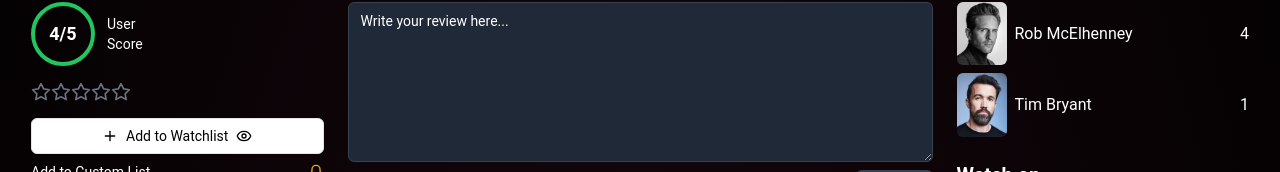
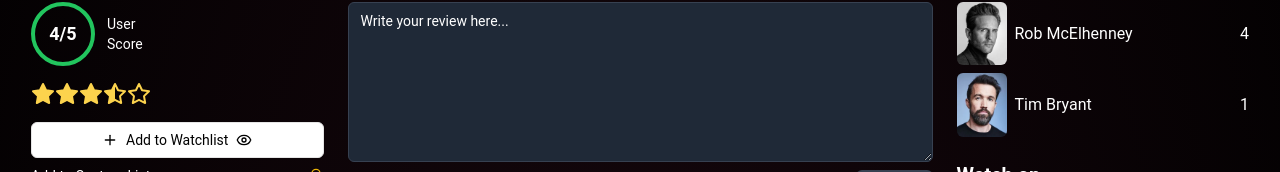
Before and after one commit to AcEl-js/syncHomie, a Next.js app: page /mediatwo in a window 1280 px wide. Shown: the part 738-910 px from the top of the page. Built offline with nearby package versions, Linux system fonts and the light colour scheme; no server answers.

Commit message:
add the rating stars to mediatwo page

```diff
--- a/src/app/mediatwo/page.tsx
+++ b/src/app/mediatwo/page.tsx
@@ -18,6 +18,7 @@ import { Bell, Eye, Plus } from "lucide-react"
 import { Progress } from "@/components/ui/progress"
 import { Textarea } from "@/components/ui/textarea"
 import { Badge } from "@/components/ui/badge"
+import StarRating from "./rating";
 
 interface Show {
     title: string
@@ -126,23 +127,11 @@ const shows: Show[] = [
             <div className="flex items-center justify-between">
 
               <div className="flex">
-                {[1, 2, 3, 4, 5].map((star) => (
-                  <svg
-                    key={star}
-                    xmlns="http://www.w3.org/2000/svg"
-                    width="20"
-                    height="20"
-                    viewBox="0 0 24 24"
-                    fill="none"
-                    stroke="currentColor"
-                    strokeWidth="2"
-                    strokeLinecap="round"
-                    strokeLinejoin="round"
-                    className="text-gray-500"
-                  >
-                    <polygon points="12 2 15.09 8.26 22 9.27 17 14.14 18.18 21.02 12 17.77 5.82 21.02 7 14.14 2 9.27 8.91 8.26 12 2" />
-                  </svg>
-                ))}
+
+              <div>
+
+                <StarRating rating={3.5} />
+              </div>
               </div>
             </div>
 
--- /dev/null
+++ b/src/app/mediatwo/rating.tsx
@@ -0,0 +1,112 @@
+"use client"
+
+import { useState } from "react";
+type Props = {
+    onChange?: (starPosition: number) => void;
+    rating?:number
+    totalStars?:number
+    size?:number
+    color?:string
+
+  };
+export default function StarRating({
+    rating = 0,
+    totalStars = 5,
+    size = 24,
+    color = "#FCD34D",
+    onChange
+  }: Props) {
+    const [hoverRating, setHoverRating] = useState(0);
+
+    // Calculate the percentage fill for partial stars
+    const getStarFill = (starPosition:number) => {
+      const isInteractive = typeof onChange === 'function';
+      const currentRating = isInteractive && hoverRating > 0 ? hoverRating : rating;
+
+      if (currentRating >= starPosition) {
+        return 100; // Full star
+      } else if (currentRating > starPosition - 1) {
+        // Calculate percentage for partial star
+        return (currentRating - Math.floor(currentRating)) * 100;
+      }
+      return 0; // Empty star
+    };
+
+    const handleClick = (starPosition:number) => {
+      if (typeof onChange === 'function') {
+        onChange(starPosition);
+      }
+    };
+
+    const handleMouseEnter = (starPosition:number) => {
+      if (typeof onChange === 'function') {
+        setHoverRating(starPosition);
+      }
+    };
+
+    const handleMouseLeave = () => {
+      if (typeof onChange === 'function') {
+        setHoverRating(0);
+      }
+    };
+
+    return (
+      <div className="flex items-center">
+        {[...Array(totalStars)].map((_, index) => {
+          const starPosition = index + 1;
+          const fillPercentage = getStarFill(starPosition);
+
+          return (
+            <div
+              key={index}
+              className={typeof onChange === 'function' ? "relative cursor-pointer" : "relative"}
+              onClick={() => handleClick(starPosition)}
+              onMouseEnter={() => handleMouseEnter(starPosition)}
+              onMouseLeave={handleMouseLeave}
+            >
+              <svg
+                xmlns="http://www.w3.org/2000/svg"
+                width={size}
+                height={size}
+                viewBox="0 0 24 24"
+                fill="none"
+                stroke="currentColor"
+                strokeWidth="2"
+                strokeLinecap="round"
+                strokeLinejoin="round"
+                className="text-[#FCD34D]"
+              >
+                <polygon points="12 2 15.09 8.26 22 9.27 17 14.14 18.18 21.02 12 17.77 5.82 21.02 7 14.14 2 9.27 8.91 8.26 12 2" />
+              </svg>
+
+              {/* Filled star overlaid with clip-path */}
+              <div
+                className="absolute top-0 left-0 overflow-hidden"
+                style={{ width: `${fillPercentage}%` }}
+              >
+                <svg
+                  xmlns="http://www.w3.org/2000/svg"
+                  width={size}
+                  height={size}
+                  viewBox="0 0 24 24"
+                  fill={color}
+                  stroke="currentColor"
+                  strokeWidth="2"
+                  strokeLinecap="round"
+                  strokeLinejoin="round"
+                  className="text-transparent"
+                >
+                  <polygon points="12 2 15.09 8.26 22 9.27 17 14.14 18.18 21.02 12 17.77 5.82 21.02 7 14.14 2 9.27 8.91 8.26 12 2" />
+                </svg>
+              </div>
+            </div>
+          );
+        })}
+        {typeof onChange === 'function' && (
+          <span className="ml-2 text-sm text-gray-600">
+            {hoverRating > 0 ? hoverRating : rating}
+          </span>
+        )}
+      </div>
+    );
+  }
```
